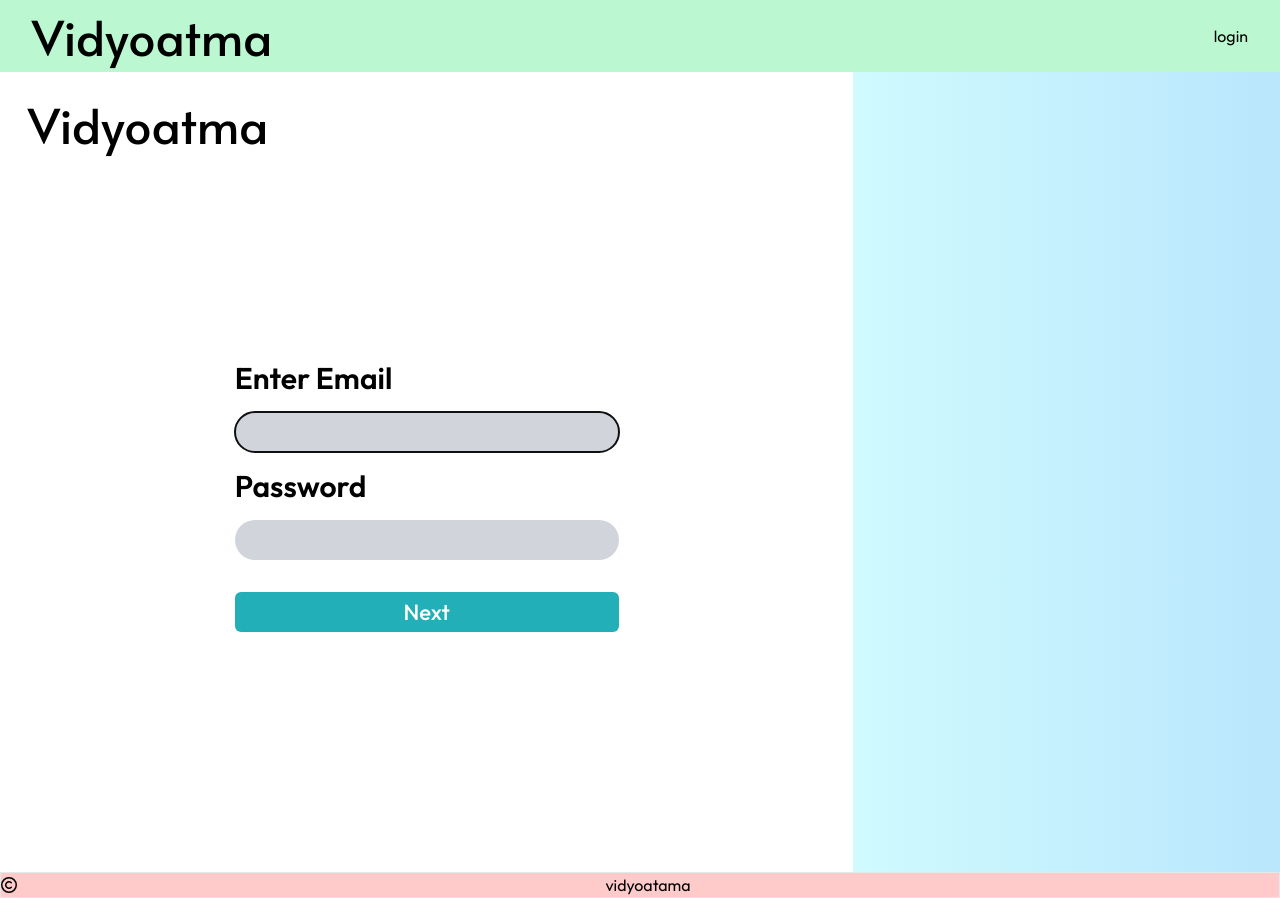
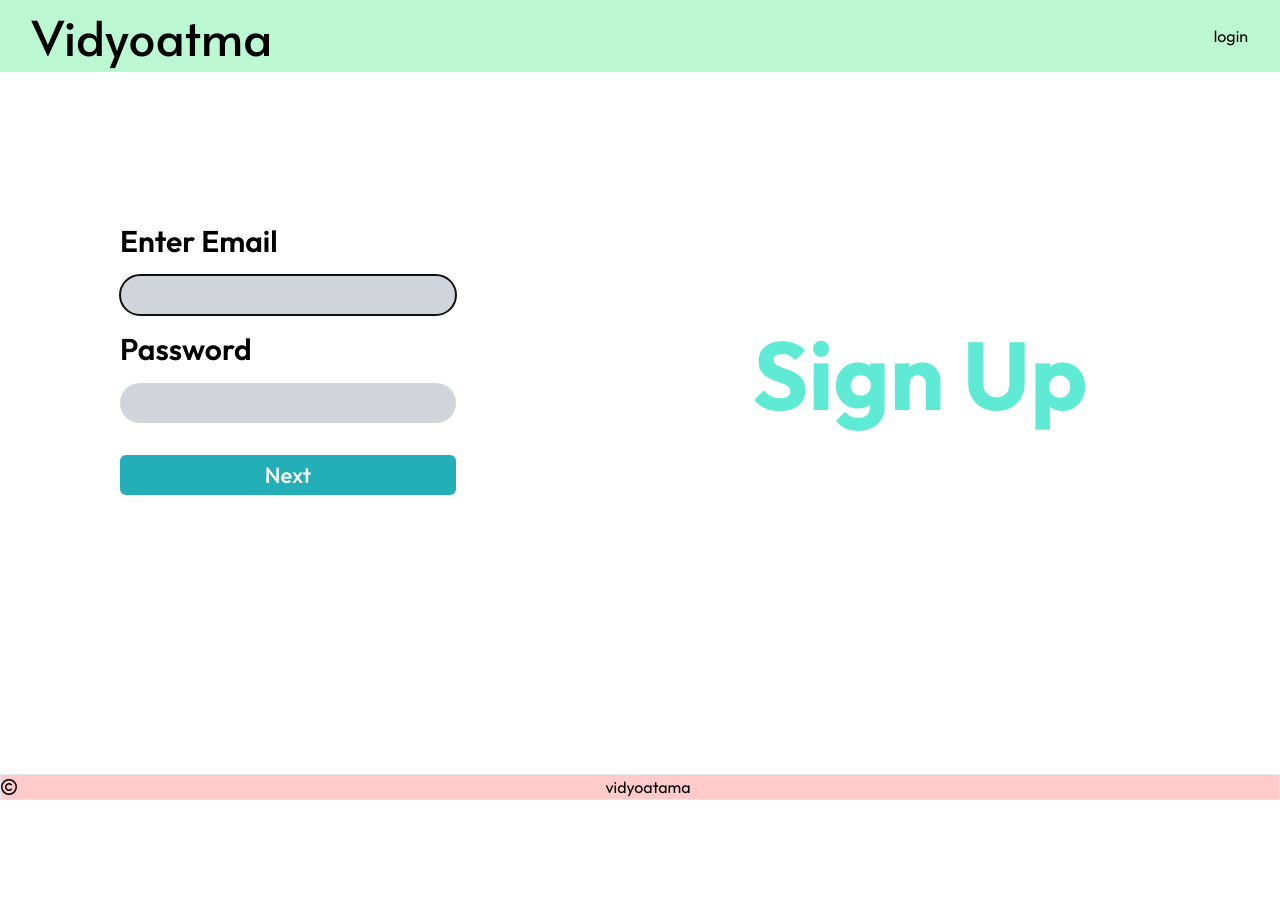
Before and after one commit to prateek-sagar/vidyoatma-v1-frontend, a React (Vite) app: page /signup in a window 1280 px wide. After the commit the page ends 800 px from the top, so only its background shows below. Built offline with nearby package versions, Linux system fonts and the light colour scheme.

Commit message:
Design of sign up form

```diff
--- a/src/pages/SignUp.jsx
+++ b/src/pages/SignUp.jsx
@@ -126,6 +126,7 @@ export default function SignUp() {
             "Content-Type": "application/json",
           },
           body: JSON.stringify(data),
+          credentials: "include",
         }
       );
       console.log(response.headers);
@@ -137,13 +138,13 @@ export default function SignUp() {
   }
   return (
     <>
-      <div className="w-full h-auto min-h-screen bg-black flex">
-        <div className="h-auto bg-white flex flex-col w-full md:w-2/3 p-2">
+      <div className="w-full my-auto h-auto flex">
+        <div className="flex flex-col w-full p-2  md:flex-row-reverse">
+          <div className="w-full flex  justify-center items-center text-[4rem] md:text-[6rem] md:font-bold text-teal-300">
+            Sign Up
+          </div>
           {/* main content  */}
-          <div className="px-3 mt-2 flex justify-center items-center md:ml-2 md:justify-start">
-            <ShowLogo />
-          </div>
-          <div className="  flex justify-center items-center h-full">
+          <div className=" mx-auto  my-auto min-w-[35rem] min-h-[25rem] flex justify-center items-center">
             <form
               onSubmit={onSubmit}
               className="w-3/5 flex flex-col justify-center items-center h-full"
@@ -166,11 +167,6 @@ export default function SignUp() {
             </form>
           </div>
         </div>
-        <div className="h-screen fixed right-0 bg-gradient-to-r from-cyan-100 to-sky-200 hidden md:flex md:justify-center md:items-center md:w-1/3 md:min-w-[400px]">
-          {/* side content */}
-          {data.address.building_no}
-          {data.address.city}
-        </div>
       </div>
     </>
   );
```
